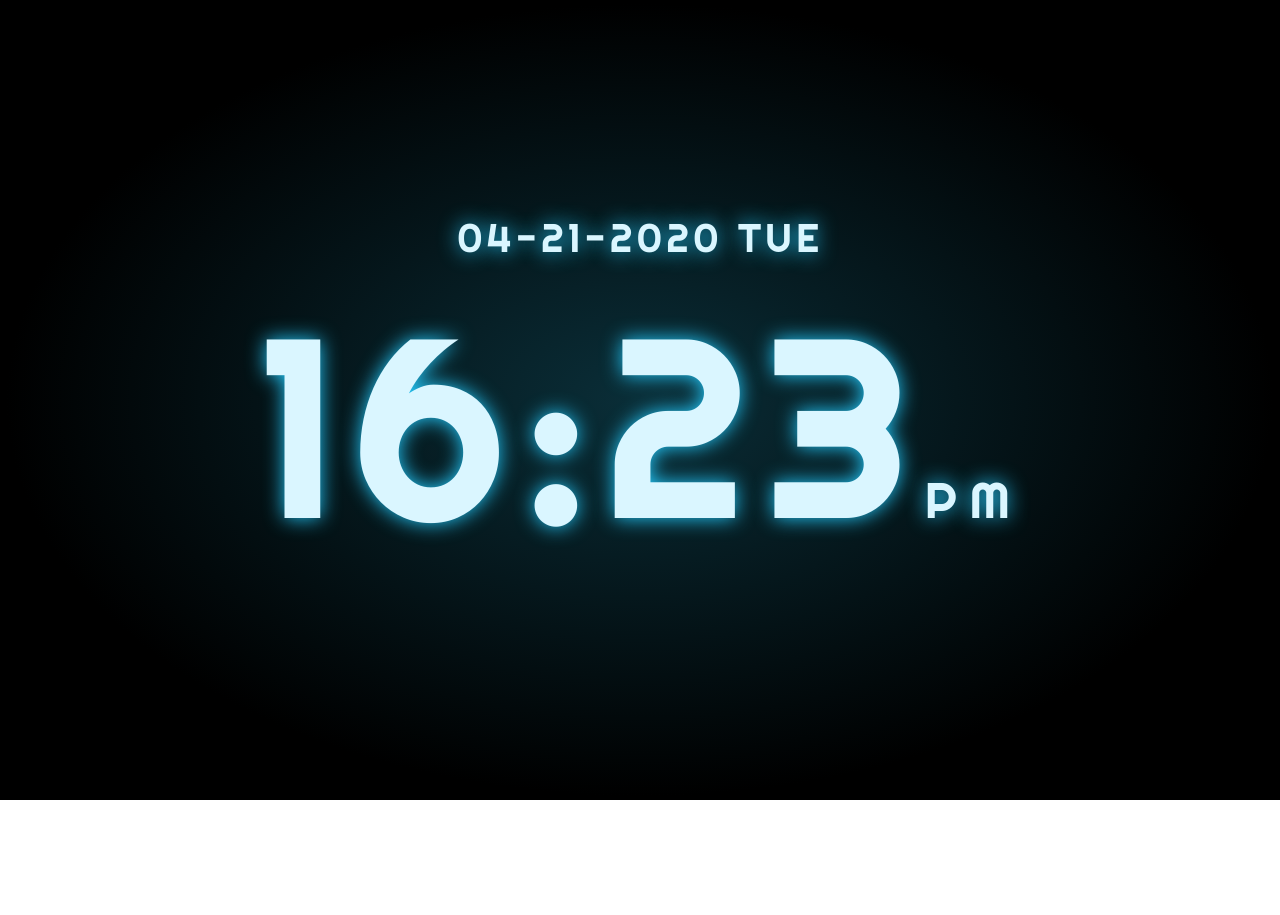
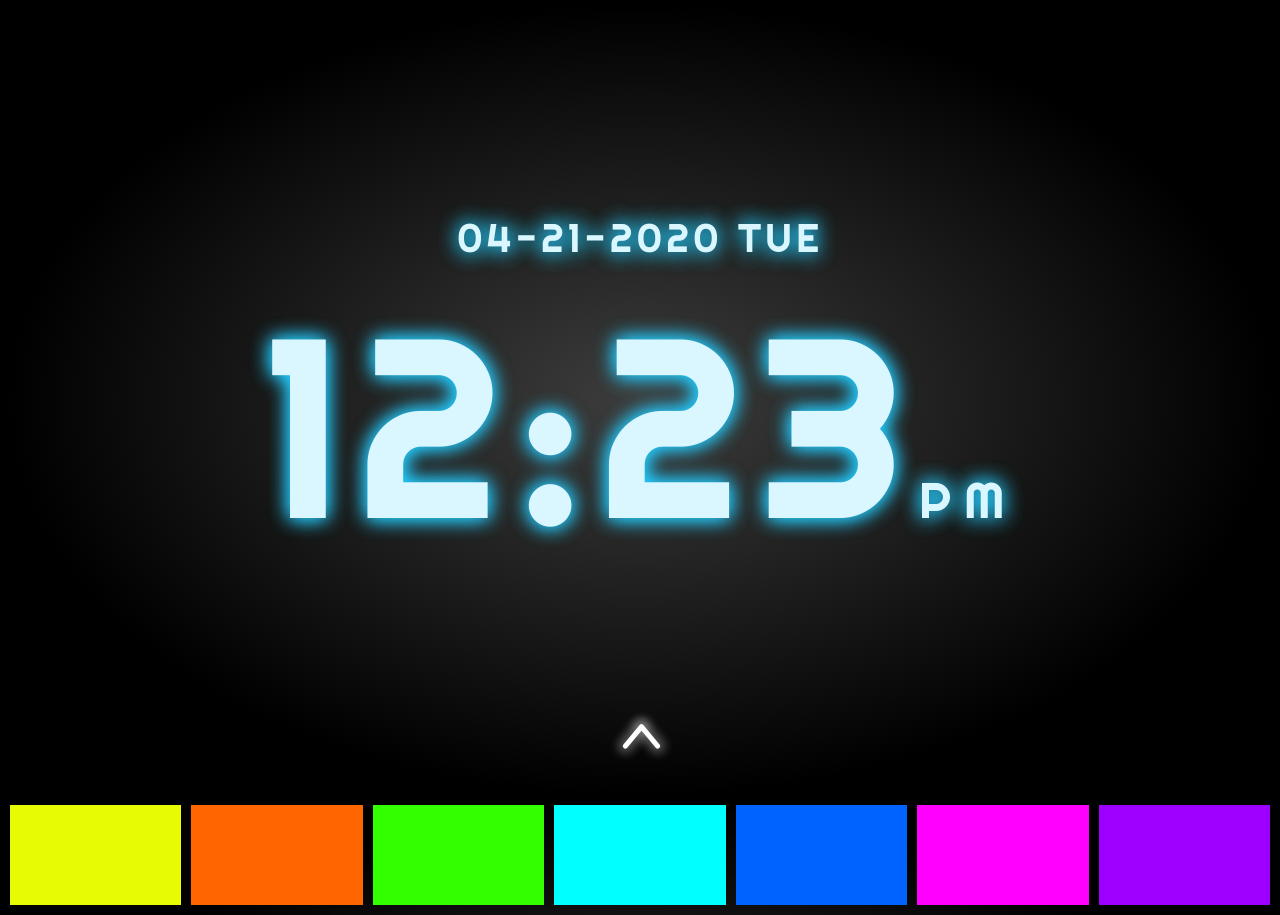
Before and after one commit to JinTak/home-clock, a Vue app: page / in a window 1280 px wide. Before the commit the page ends 800 px from the top, so only its background shows below. Built offline with nearby package versions, Linux system fonts and the light colour scheme.

Commit message:
adding colors

```diff
--- a/package.json
+++ b/package.json
@@ -8,7 +8,8 @@
   },
   "dependencies": {
     "core-js": "^2.6.5",
-    "vue": "^2.6.10"
+    "vue": "^2.6.10",
+    "vuex": "^3.2.0"
   },
   "devDependencies": {
     "@vue/cli-plugin-babel": "^3.12.0",
--- a/src/App.vue
+++ b/src/App.vue
@@ -1,16 +1,26 @@
 <template>
   <div id="app">
-    <Clock />
+    <clock />
+    <color-picker></color-picker>
   </div>
 </template>
 
 <script>
+import { mapGetters } from 'vuex'
 import Clock from './components/Clock.vue'
+import ColorPicker from './components/ColorPicker.vue'
 
 export default {
   name: 'app',
   components: {
-    Clock
+    Clock,
+    ColorPicker
+  },
+  computed: {
+    ...mapGetters(["read"]),
+    color() {
+      return this.read("activeColor");
+    }
   }
 }
 </script>
@@ -26,8 +36,8 @@ body {
   height: 100%;
 }
 body {
-  background: #0f3854;
-  background: radial-gradient(ellipse at center, #0a2e38 0%, #000000 70%);
+  background: #000000;
+  background: radial-gradient(ellipse at center,#3d3d3d 0,#000 70%);
   background-size: 100%;
 }
 p {
--- a/src/components/Clock.vue
+++ b/src/components/Clock.vue
@@ -1,36 +1,53 @@
 <template>
-  <div id="clock">
+  <div id="clock" :style="{'text-shadow': `0 0 20px ${color}, 0 0 20px ${color}`}">
     <p class="date">{{ date }}</p>
-    <p class="time">{{ time }}<span class="ampm">{{ ampm }}</span></p>
+    <p class="time">
+      {{ time }}<span class="ampm">{{ ampm }}</span>
+    </p>
   </div>
 </template>
 
 <script>
+import { mapGetters, mapActions } from "vuex";
+
 export default {
-  name: "Clock",
+  name: "clock",
   data() {
     return {
-      time: '',
-      date: '',
-      ampm: '',
-      week: ['SUN', 'MON', 'TUE', 'WED', 'THU', 'FRI', 'SAT'],
+      time: "",
+      date: "",
+      ampm: "",
+      week: ["SUN", "MON", "TUE", "WED", "THU", "FRI", "SAT"],
       timerID: null
+    };
+  },
+  computed: {
+    ...mapGetters(["read"]),
+    color() {
+      return this.read("activeColor");
     }
   },
   methods: {
+    ...mapActions(["set"]),
     updateTime() {
       let cd = new Date();
-      this.ampm = cd.getHours() >= 12 ? 'PM' : 'AM';
+      this.ampm = cd.getHours() >= 12 ? "PM" : "AM";
 
-      this.time = cd.getHours() + ':' + this.zeroPadding(cd.getMinutes(), 2);
+      this.time = 12 + ":" + this.zeroPadding(cd.getMinutes(), 2);
 
-      this.date = this.zeroPadding(cd.getMonth()+1, 2) + '-' + this.zeroPadding(cd.getDate(), 2) + '-' + this.zeroPadding(cd.getFullYear(), 4) +  ' ' + this.week[cd.getDay()];
-
+      this.date =
+        this.zeroPadding(cd.getMonth() + 1, 2) +
+        "-" +
+        this.zeroPadding(cd.getDate(), 2) +
+        "-" +
+        this.zeroPadding(cd.getFullYear(), 4) +
+        " " +
+        this.week[cd.getDay()];
     },
     zeroPadding(num, digit) {
-      let zero = '';
-      for(let i = 0; i < digit; i++) {
-          zero += '0';
+      let zero = "";
+      for (let i = 0; i < digit; i++) {
+        zero += "0";
       }
       return (zero + num).slice(-digit);
     }
@@ -38,6 +55,8 @@ export default {
   mounted() {
     this.timerID = setInterval(this.updateTime, 1000);
     this.updateTime();
+
+    console.log("color", this.color);
   }
 };
 </script>
@@ -53,7 +72,7 @@ export default {
   top: 50%;
   transform: translate(-50%, -50%);
   color: #daf6ff;
-  text-shadow: 0 0 20px #24cdff, 0 0 20px rgba(10, 175, 230, 0);
+  transition: all 1s;
 
   .time {
     letter-spacing: 0.05em;
--- /dev/null
+++ b/src/components/ColorPicker.vue
@@ -0,0 +1,120 @@
+<template>
+  <div :class="{'color-picker': true, 'show': show}">
+    <div @click="toggle" class="color-picker-toggle"></div>
+    <div class="color-swatches">
+      <span @click="switchColor(color)" v-for="color in neonColors" :key="color" class="color-swatch" :style="{'background-color': color}"></span>
+    </div>
+  </div>
+</template>
+
+<script>
+import { mapGetters, mapActions } from 'vuex'
+
+export default {
+  name: 'color-picker',
+  data() {
+    return {
+      show: false,
+      colors: ["#CAEFD1", "#FDE0D9", "#24cdff", "orangered", "white"],
+      neonColors: [
+        '#E6FB04',
+        '#FF6600',
+        '#33FF00',
+        '#00FFFF',
+        '#0062FF',
+        '#FF00FF',
+        '#9D00FF'
+      ]
+    }
+  },
+  computed: {
+    ...mapGetters(["read"]),
+    color() {
+      return this.read('activeColor')
+    }
+  },
+  methods: {
+    ...mapActions(["set"]),
+    toggle() {
+      this.show = !this.show;
+    },
+    switchColor(color) {
+      this.set({prop: 'activeColor', data: color})
+    }
+  }
+}
+</script>
+
+<style scoped lang="scss">
+.color {
+  &-picker {
+    width: 100%;
+    position: absolute;
+    padding: 10px;
+    bottom: -115px;
+    left: 0;
+    right: 0;
+    transition: all .5s;
+
+    &.show {
+      bottom: 0;
+    }
+
+    &-toggle {
+      position: relative;
+      height: 50px;
+      width: 50px;
+      margin: 0 auto 30px;
+      transition: all .65s;
+
+      .show & {
+        transform: rotateX(180deg);
+      }
+
+      &:before,
+      &:after {
+        content: "";
+        height: 30px;
+        width: 5px;
+        position: absolute;
+        background-color: #ffffff;
+        transform-origin: top;
+        border-radius: 5px;
+        box-shadow: 0 0 10px 5px rgba(255,255,255,.3);
+      }
+
+      &:before {
+        left: 55%;
+        transform: translate(-50%) rotate(40deg);
+      }
+      &:after {
+        left: 50%;
+        transform: translate(-50%) rotate(-40deg);
+      }
+    }
+  }
+  &-swatches {
+    width: 100%;
+    height: 100px;
+    display: flex;
+    justify-content: space-around;
+    align-items: center;
+    transition: all 0.3s;
+
+  }
+
+  &-swatch {
+    display: inline-block;
+    flex: 1 1 auto;
+    height: 100%;
+    margin: 0 5px;
+
+    &:first-child {
+      margin-left: 0;
+    }
+    &:last-child {
+      margin-right: 0;
+    }
+  }
+}
+</style>
--- a/src/main.js
+++ b/src/main.js
@@ -1,8 +1,10 @@
 import Vue from 'vue'
 import App from './App.vue'
+import store from './store'
 
 Vue.config.productionTip = false
 
 new Vue({
+  store,
   render: h => h(App),
 }).$mount('#app')
--- /dev/null
+++ b/src/store.js
@@ -0,0 +1,33 @@
+import Vue from 'vue'
+import Vuex from 'vuex'
+
+Vue.use(Vuex)
+
+let state = {
+	activeColor: '#24cdff'
+}
+
+let getters = {
+	read: state => prop => {
+		return state[prop];
+	}
+}
+
+let mutations = {
+	apply: (state, payload) => {
+		state[payload.prop] = payload.data;
+	}
+}
+
+let actions = {
+	set: ({commit}, payload) => {
+		commit('apply', payload);
+	}
+}
+
+export default new Vuex.Store({
+  state,
+  getters,
+  mutations,
+  actions
+})
```
Also changed, not shown: 1 other file (tests, documents, lock files or other folders).
